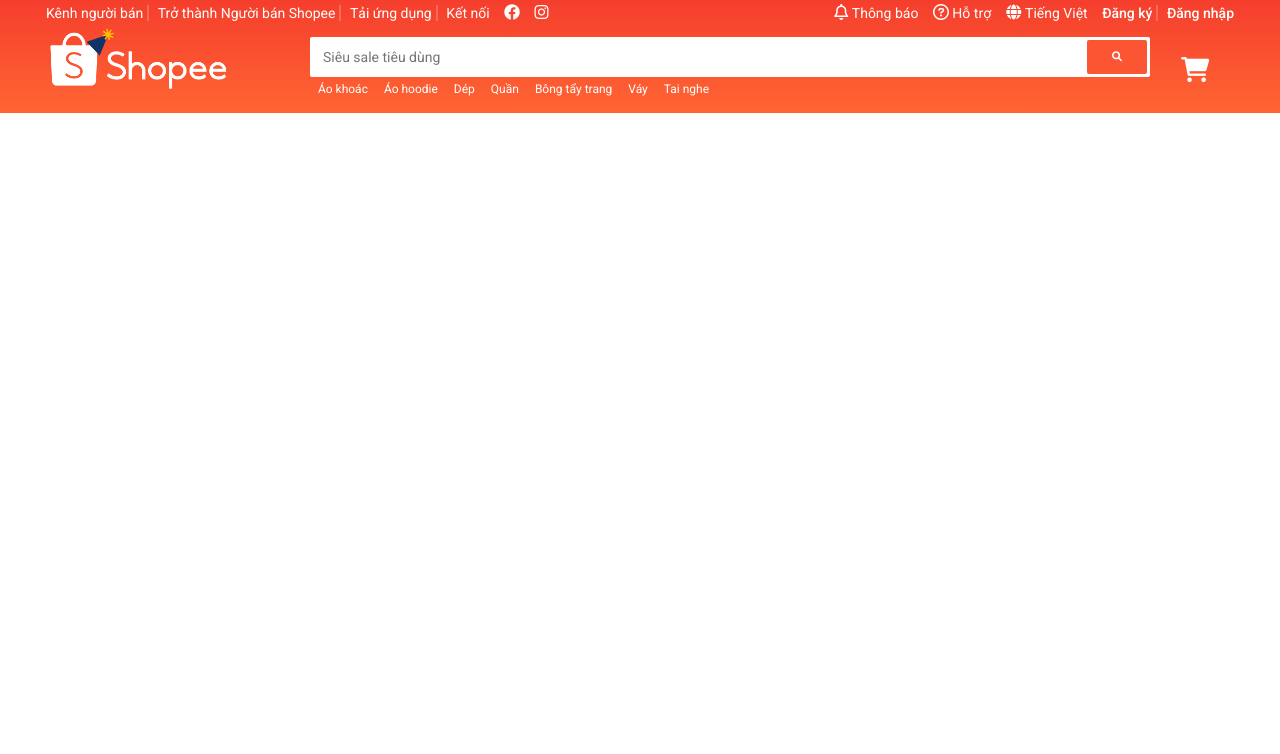
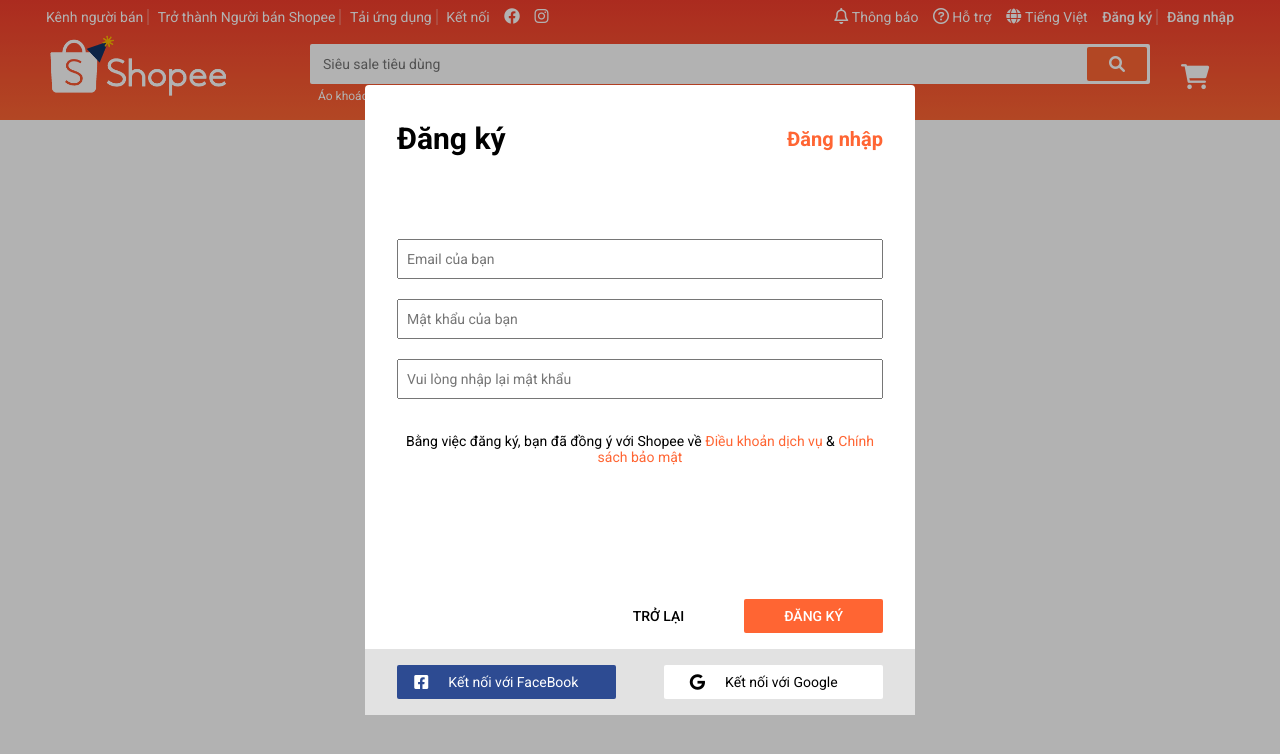
Before and after one commit to vuongtruong97/Shopee, a plain HTML site: page index.html in a window 1280 px wide. Drawn offline with Linux system fonts and the light colour scheme.

Commit message:
update source code

```diff
--- a/assets/css/base.css
+++ b/assets/css/base.css
@@ -3,7 +3,7 @@
   --black-color: #000;
   --text-color: #ccc;
   --blur-text-color: rgb(97, 96, 96);
-  --shopee-text-orange-color: #ff6533;
+  --primary-color: #ff6533;
 }
 * {
   box-sizing: inherit;
@@ -27,3 +27,62 @@ html {
   flex-direction: row;
   flex-wrap: wrap;
 }
+.modal {
+  display: flex;
+  position: fixed;
+  top: 0;
+  left: 0;
+  right: 0;
+  bottom: 0;
+  z-index: 1000;
+}
+.modal__overlay {
+  position: absolute;
+  width: 100%;
+  height: 100%;
+  background-color: rgba(0, 0, 0, 0.3);
+}
+.modal__content {
+  max-width: 550px;
+  z-index: 2;
+  background-color: rgb(255, 255, 255);
+  margin: auto;
+  border-radius: 0.4rem;
+}
+.btn {
+  height: 34px;
+  border-radius: 0.2rem;
+  border: none;
+
+  cursor: pointer;
+  background-color: #fff;
+}
+.btn-primary {
+  color: #fff;
+  background-color: var(--primary-color);
+}
+.btn--normal:hover {
+  background-color: rgb(238, 238, 238);
+}
+.btn-primary:hover {
+  background-color: var(--primary-color);
+  opacity: 0.8;
+}
+
+/* Animation */
+@keyframes fadeIn {
+  from {
+    opacity: 0;
+  }
+  to {
+    opacity: 1;
+  }
+}
+@keyframes box-growth {
+  from {
+    transform: scale(0);
+  }
+  to {
+    transform: scale(1);
+  }
+}
--- a/assets/css/main.css
+++ b/assets/css/main.css
@@ -4,7 +4,7 @@
   top: 0;
   left: 0;
   right: 0;
-  z-index: 999999;
+  z-index: 999;
   /* height: 120px; */
   background: linear-gradient(-180deg, #f53e2d, #ff6533);
 }
@@ -12,6 +12,7 @@
   display: flex;
   justify-content: space-between;
   align-items: center;
+  min-height: 32px;
 }
 .navbar__list {
   list-style-type: none;
@@ -58,23 +59,35 @@
 .navbar__list-item-download-menu {
   display: none;
   position: absolute;
-  top: 32px;
+  top: 120%;
   left: 10px;
   width: 190px;
   background-color: #fff;
   box-shadow: 5px 10px 26px -8px #000;
+  border-radius: 0.3rem;
+  animation: fadeIn ease-in 0.4s;
 }
-.list-item-download-menu-qr img {
+.navbar__list-item-download-menu::before {
+  content: "";
+  height: 30px;
   width: 100%;
+  position: absolute;
+  top: -30px;
+  left: 0;
+}
+.navbar__list-item-download-menu img {
+  width: 100%;
+  border-radius: inherit;
 }
 .list-item-download-menu-app {
   display: flex;
   flex-wrap: wrap;
-  margin: 0 12px;
+  justify-content: space-between;
+  padding: 0 12px;
 }
 .list-item-download-menu-app img {
   width: 40%;
-  margin: 5px;
+  margin-bottom: 12px;
 }
 .navbar__list-item-download:hover .navbar__list-item-download-menu {
   display: block;
@@ -87,31 +100,36 @@
   /* display: flex; */
   flex-direction: column;
   position: absolute;
-  top: 32px;
+  top: 120%;
   right: 0;
   background-color: #fff;
   min-width: 400px;
   min-height: 350px;
   box-shadow: 5px 10px 26px -8px #000;
-  animation: noti_fadeout ease 0.8s;
+  transform-origin: calc(100% - 45px) top;
+  will-change: opacity transform;
+  animation: box-growth ease 0.3s;
+  -webkit-animation: box-growth ease 0.3s;
+  animation: box-growth ease 0.3s;
+}
+.navbar-list-item-notification-menu::after {
+  content: "";
+  height: 30px;
+  width: 30%;
+  position: absolute;
+  top: -30px;
+  right: 0;
 }
 .navbar__list-item-notification:hover .navbar-list-item-notification-menu {
   display: flex;
 }
-@keyframes noti_fadeout {
-  from {
-    opacity: 0;
-  }
-  to {
-    opacity: 1;
-  }
-}
+
 .navbar-list-item-notification-menu::before {
   content: "";
   display: block;
   position: absolute;
-  top: -10px;
-  right: 30px;
+  top: -7px;
+  right: 33px;
   transform: rotate(45deg);
   width: 20px;
   height: 20px;
@@ -148,7 +166,7 @@
   flex: 1;
 }
 .notification-menu-login-btn:hover {
-  color: var(--shopee-text-orange-color);
+  color: var(--primary-color);
   background-color: rgb(224, 224, 224);
 }
 .notification-menu-login-btn a {
@@ -168,7 +186,7 @@
   display: none;
   flex-direction: column;
   position: absolute;
-  top: 32px;
+  top: 120%;
   right: -20px;
   width: 200px;
   height: 80px;
@@ -184,8 +202,16 @@
   background-color: #fff;
   transform: rotate(45deg);
   position: absolute;
-  top: -8px;
-  right: 40px;
+  top: -4px;
+  right: 50px;
+}
+.navbar__list-item-language::after {
+  content: "";
+  height: 30px;
+  width: 100%;
+  position: absolute;
+  top: -30px;
+  left: 0;
 }
 .navbar__list-item-language span {
   flex: 1;
@@ -196,7 +222,7 @@
   padding-left: 10px;
 }
 .navbar__list-item-language span:hover {
-  color: var(--shopee-text-orange-color);
+  color: var(--primary-color);
 }
 .navbar__list-item-language-item:hover .navbar__list-item-language {
   display: flex;
@@ -223,6 +249,7 @@
 .header__content-search-input {
   display: flex;
   align-items: center;
+  justify-content: space-between;
   width: 100%;
   background-color: #fff;
   padding: 3px;
@@ -238,11 +265,8 @@
   font-size: 1.4rem;
 }
 .header__content-search-input button {
-  border: none;
   width: 60px;
   height: 34px;
-  background-color: #fb5533;
-  border-radius: 0.2rem;
 }
 .header__content-search-input button:hover {
   opacity: 0.8;
@@ -263,3 +287,95 @@
   width: 90px;
   font-size: 2.5rem;
 }
+/* Modal */
+.modal__content-layout {
+  padding: 16px 32px;
+}
+.modal__content-header {
+  display: flex;
+  justify-content: space-between;
+  margin-bottom: 30px;
+}
+.modal__content-header h3 {
+  font-size: 3rem;
+  display: flex;
+  justify-content: center;
+  align-items: center;
+}
+.modal__content-header h2 {
+  font-size: 2rem;
+  display: flex;
+  justify-content: center;
+  align-items: center;
+  color: var(--primary-color);
+  cursor: pointer;
+}
+.modal__content-details {
+}
+.modal__content-details-top {
+  display: flex;
+  flex-direction: column;
+  justify-content: space-between;
+  align-items: center;
+  margin-bottom: 120px;
+}
+.modal__content-details-top .modal__content-input {
+  width: 100%;
+  height: 40px;
+  margin-bottom: 20px;
+  padding: 8px;
+  font-size: 1.4rem;
+  outline-color: var(--primary-color);
+}
+.modal__content-details-top .modal__content-rules {
+  font-size: 1.4rem;
+  text-align: center;
+}
+.modal__content-details-top .modal__content-rules a {
+  color: var(--primary-color);
+}
+.modal__content-details-bottom {
+  display: flex;
+  justify-content: flex-end;
+  align-items: center;
+}
+.modal__content-details-bottom .modal__content-button {
+  padding: 0 40px;
+  font-size: 1.4rem;
+  font-weight: 500;
+  margin-left: 20px;
+}
+.btn--normal:hover {
+  background-color: rgb(238, 238, 238);
+}
+
+.modal__content-footer {
+  background-color: rgb(226, 226, 226);
+  display: flex;
+  justify-content: space-between;
+  align-items: center;
+}
+.modal__footer-btn {
+  display: flex;
+  justify-content: center;
+  align-items: center;
+  width: 45%;
+  font-size: 1.4rem;
+  padding: 0 10px;
+}
+.modal__footer-btn-fb {
+  color: #fff;
+  background-color: #2d4b92;
+}
+.modal__footer-btn-gg a {
+  color: #000;
+}
+.modal__footer-btn a {
+  margin: 0 20px;
+}
+.modal__footer-btn:hover {
+  opacity: 0.8;
+}
+.modal__footer-btn i {
+  font-size: 1.6rem;
+}
--- a/index.html
+++ b/index.html
@@ -42,12 +42,11 @@
               >
                 <a class="navbar__list-item-link" href="">Tải ứng dụng</a>
                 <div class="navbar__list-item-download-menu">
-                  <div class="list-item-download-menu-qr">
-                    <img
-                      src="./assets/image/header_logo/qr_download.png"
-                      alt=""
-                    />
-                  </div>
+                  <img
+                    src="./assets/image/header_logo/qr_download.png"
+                    alt=""
+                  />
+
                   <div class="list-item-download-menu-app">
                     <img
                       src="./assets/image/header_logo/applestore.png"
@@ -134,8 +133,10 @@
             <div class="header__content-search">
               <div class="header__content-search-input">
                 <input placeholder="Siêu sale tiêu dùng" type="text" />
-                <button>
-                  <a href=""><i class="fas fa-search"></i></a>
+                <button class="btn btn-primary">
+                  <a href=""
+                    ><i class="navbar__list-item-icon fas fa-search"></i
+                  ></a>
                 </button>
               </div>
               <div class="header__content-seacrh-suggest">
@@ -159,5 +160,57 @@
       <div class="container"></div>
       <footer class="footer"></footer>
     </div>
+    <div class="modal">
+      <div class="modal__overlay"></div>
+      <div class="modal__content">
+        <header class="modal__content-header modal__content-layout">
+          <h3>Đăng ký</h3>
+          <h2>Đăng nhập</h2>
+        </header>
+        <div class="modal__content-details modal__content-layout">
+          <div class="modal__content-details-top">
+            <input
+              class="modal__content-input"
+              type="text"
+              placeholder="Email của bạn"
+            />
+            <input
+              class="modal__content-input"
+              type="password"
+              placeholder="Mật khẩu của bạn"
+            />
+            <input
+              class="modal__content-input"
+              type="password"
+              placeholder="Vui lòng nhập lại mật khẩu"
+            />
+
+            <p class="modal__content-rules">
+              Bằng việc đăng ký, bạn đã đồng ý với Shopee về
+              <a href="">Điều khoản dịch vụ</a>
+              & <a href="">Chính sách bảo mật</a>
+            </p>
+          </div>
+          <div class="modal__content-details-bottom">
+            <button class="modal__content-button btn btn--normal">
+              TRỞ LẠI
+            </button>
+            <button class="modal__content-button btn btn-primary">
+              ĐĂNG KÝ
+            </button>
+          </div>
+        </div>
+        <footer class="modal__content-footer modal__content-layout">
+          <button class="btn modal__footer-btn modal__footer-btn-fb">
+            <i class="fab fa-facebook-square"></i>
+            <a href="">Kết nối với FaceBook</a>
+          </button>
+          <button class="btn modal__footer-btn modal__footer-btn-gg">
+            <i class="fab fa-google"></i>
+            <a href="">Kết nối với Google</a>
+          </button>
+        </footer>
+      </div>
+    </div>
   </body>
 </html>
```
